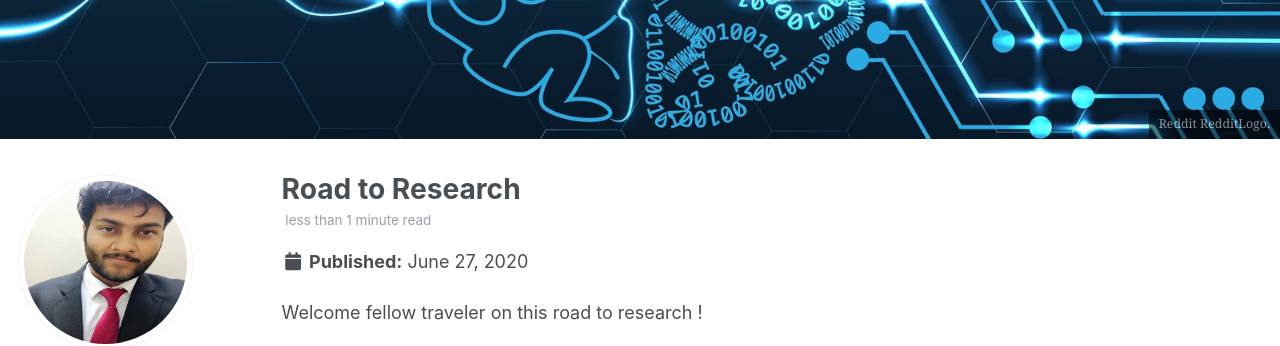
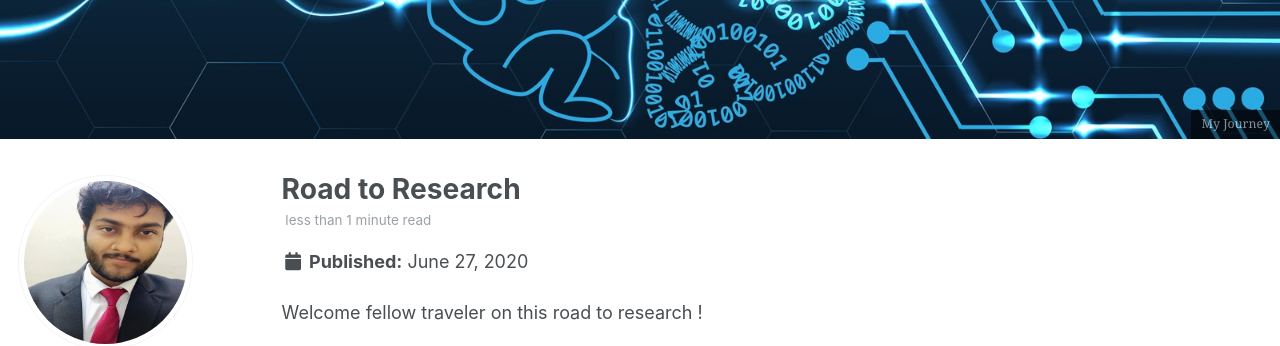
Before and after one commit to someshsingh22/someshsingh22.github.io, a Jekyll site: the page built from _posts/2020-06-27-road-to-research.md, in a window 1280 px wide and 900 px high, scrolled down 358 px. Shown: the part 145-491 px from the top of the window. Built offline with Jekyll 4.4.1, drawn with Linux system fonts in a browser that asks for light colours.

Commit message:
IEEE 2020

```diff
--- a/_posts/2020-06-27-road-to-research.md
+++ b/_posts/2020-06-27-road-to-research.md
@@ -4,7 +4,7 @@
 header :
   teaser : RTR/rtrthumb.png
   image : RTR/rtrbanner.jpg
-  caption: Reddit [RedditLogo](https://www.reddit.com/).
+  caption: My Journey
 permalink: /posts/2020/06/road-to-research/
 
 comments : false
```
